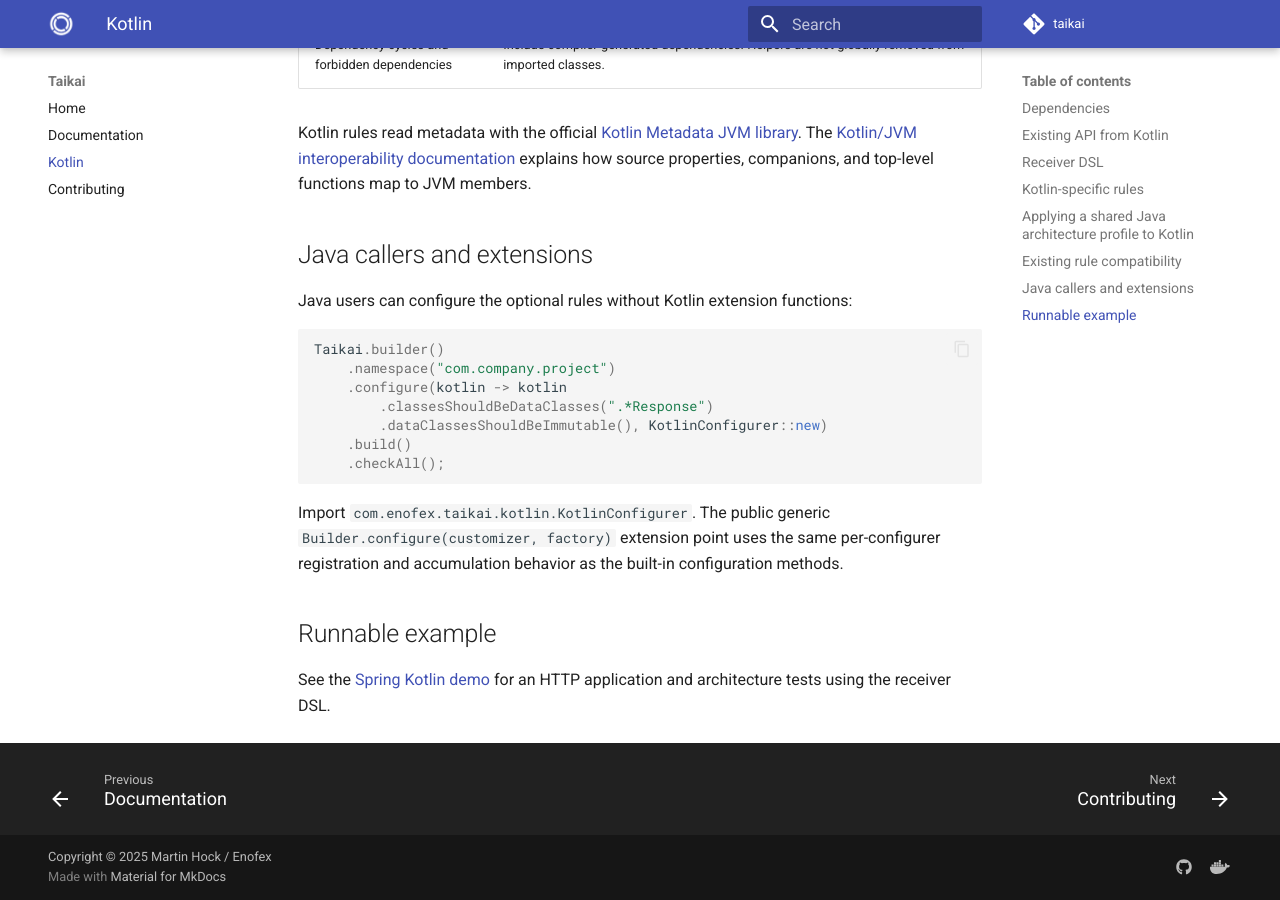
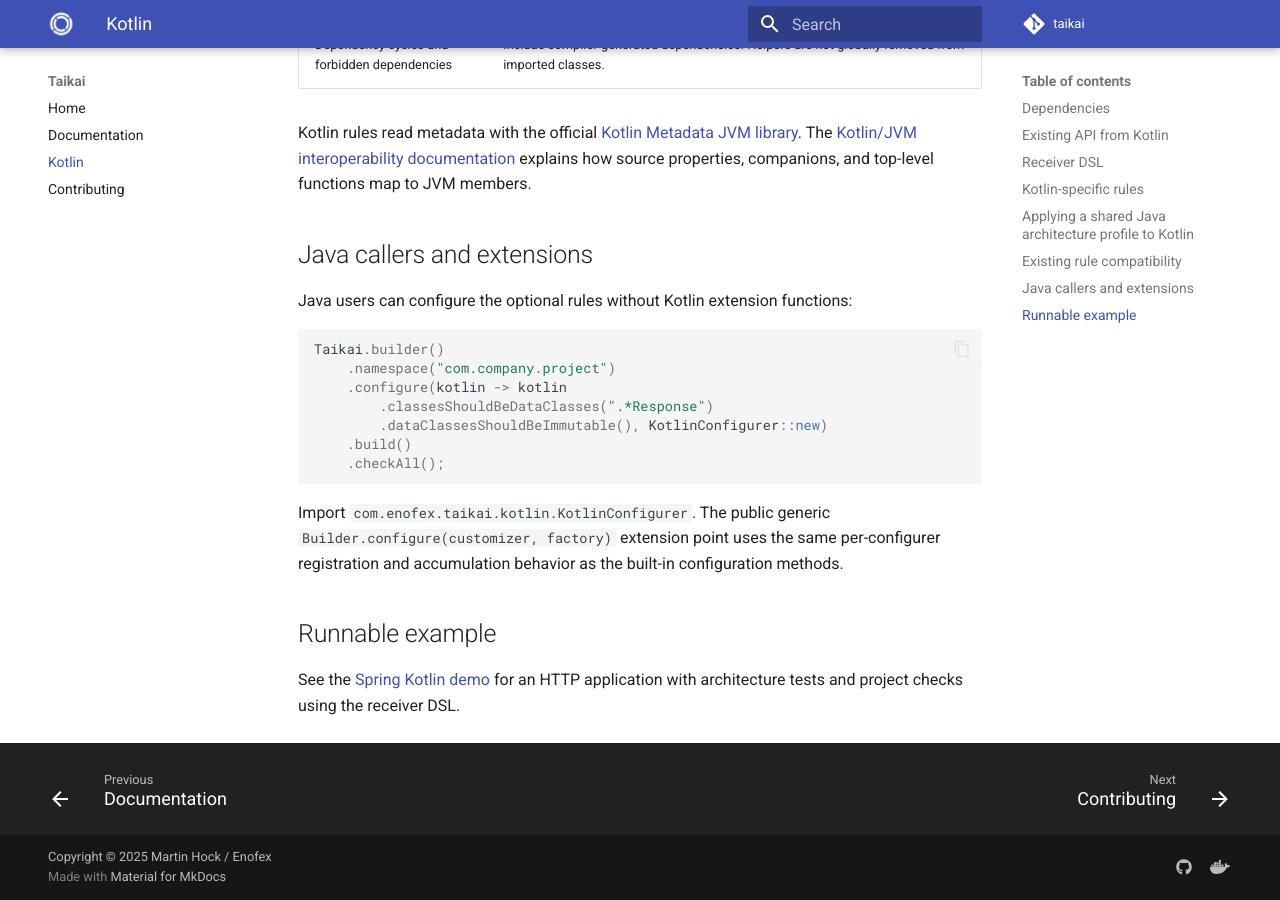
Before and after one commit to enofex/taikai, an MkDocs documentation site: the page built from docs/kotlin.md, in a window 1280 px wide and 900 px high, scrolled down 6552 px. Built offline with MkDocs 1.6.1 and Material for MkDocs 9.7.7, drawn with Linux system fonts in a browser that asks for light colours; comment, search, counter and statistics services are not loaded.

Commit message:
Align java and kotlin example tests

```diff
--- a/docs/kotlin.md
+++ b/docs/kotlin.md
@@ -274,4 +274,4 @@
 ## Runnable example
 
 See the [Spring Kotlin demo](https://github.com/enofex/taikai/tree/main/examples/spring-kotlin)
-for an HTTP application and architecture tests using the receiver DSL.
+for an HTTP application with architecture tests and project checks using the receiver DSL.
```
Also changed, not shown: examples/spring-kotlin/README.md (+2 -2 lines), 2 other files.
